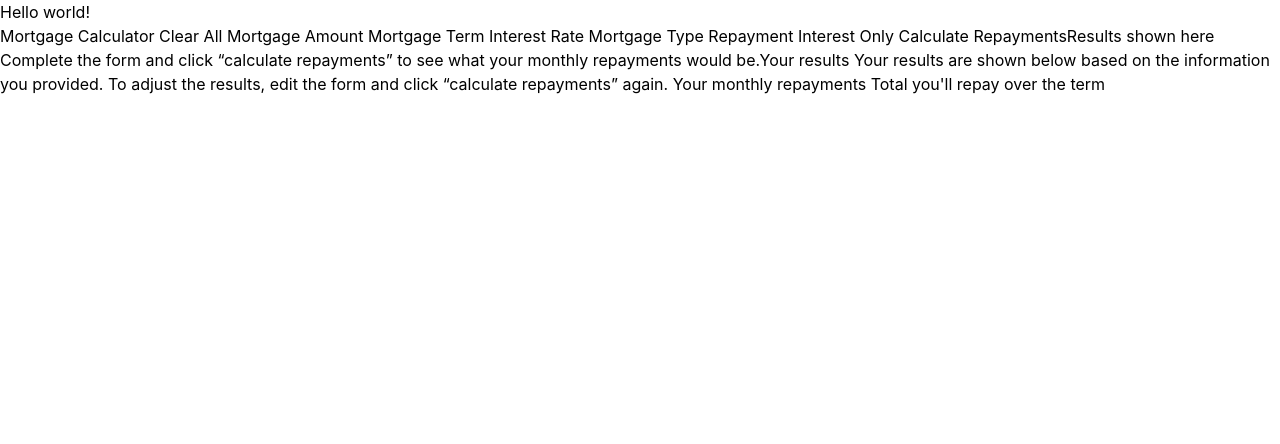
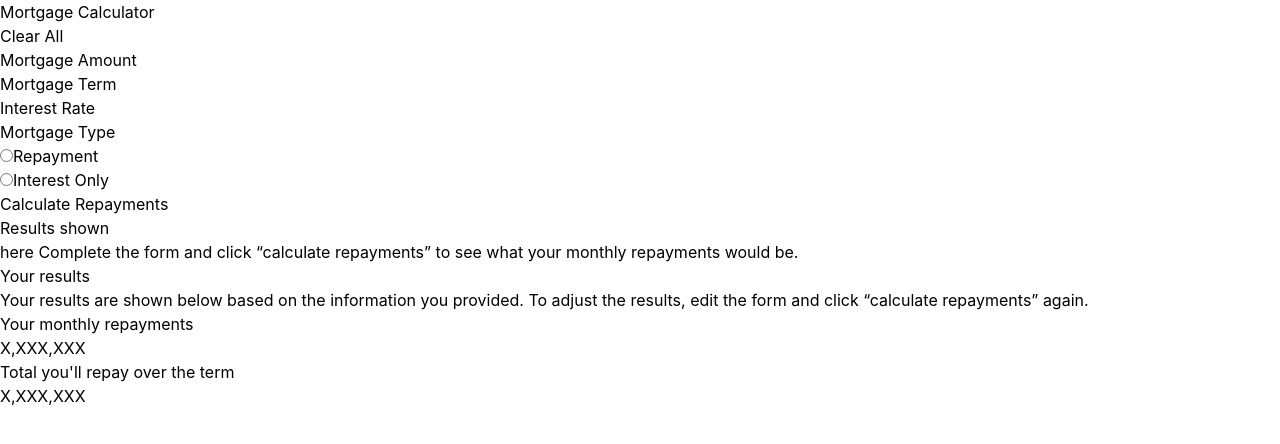
Before and after one commit to alanb4rt/mortgage-repayment-calculator, a React (Vite) app: page / in a window 1280 px wide. Shown: the top 444 px of the page. Built offline with nearby package versions, Linux system fonts and the light colour scheme.

Commit message:
create html structure

```diff
--- a/src/App.jsx
+++ b/src/App.jsx
@@ -1,18 +1,76 @@
 export default function App() {
   return (
     <>
-      <h1 className="text-3xl font-bold underline">Hello world!</h1>
-      Mortgage Calculator Clear All Mortgage Amount Mortgage Term Interest Rate
-      Mortgage Type Repayment Interest Only Calculate Repayments
-      {/* <!-- Empty results start --> */}
-      Results shown here Complete the form and click “calculate repayments” to
-      see what your monthly repayments would be.
-      {/* <!-- Empty results end --> */}
-      {/* <!-- Completed results start --> */}
-      Your results Your results are shown below based on the information you
-      provided. To adjust the results, edit the form and click “calculate
-      repayments” again. Your monthly repayments Total you'll repay over the
-      term
+      <main className="container mx-auto">
+        <div className="grid grid-cols-2">
+          <div>
+            <form>
+              <h1>Mortgage Calculator</h1>
+              <button>Clear All</button>
+              <div>
+                <label htmlFor="amount">Mortgage Amount</label>
+                <input type="number" name="amount" id="amount" />
+              </div>
+              <div>
+                <label htmlFor="term">Mortgage Term</label>
+                <input type="number" name="term" id="term" />
+              </div>
+              <div>
+                <label htmlFor="rate">Interest Rate</label>
+                <input type="number" name="rate" id="rate" />
+              </div>
+              <div>
+                <label>Mortgage Type</label>
+                <div>
+                  <input
+                    type="radio"
+                    id="repayment"
+                    name="type"
+                    value="repayment"
+                  />
+                  <label htmlFor="repayment">Repayment</label>
+                </div>
+                <div>
+                  <input
+                    type="radio"
+                    id="interest"
+                    name="type"
+                    value="interest"
+                  />
+                  <label htmlFor="interest">Interest Only</label>
+                </div>
+              </div>
+              <button>Calculate Repayments</button>
+            </form>
+          </div>
+          {/* <!-- Empty results start --> */}
+          <div>
+            <h2>Results shown</h2>
+            <p>
+              here Complete the form and click “calculate repayments” to see
+              what your monthly repayments would be.
+            </p>
+          </div>
+          {/* <!-- Empty results end --> */}
+          {/* <!-- Completed results start --> */}
+          <div>
+            <h2>Your results</h2>
+            <p>
+              Your results are shown below based on the information you
+              provided. To adjust the results, edit the form and click
+              “calculate repayments” again.
+            </p>
+            <div>
+              <p>Your monthly repayments</p>
+              X,XXX,XXX
+            </div>
+            <div>
+              <p>Total you'll repay over the term</p>
+              X,XXX,XXX
+            </div>
+          </div>
+        </div>
+      </main>
     </>
   );
 }
```
